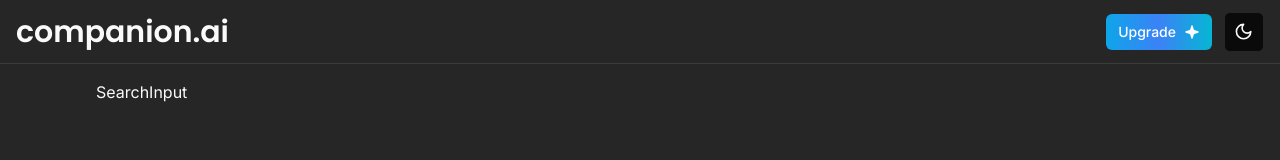
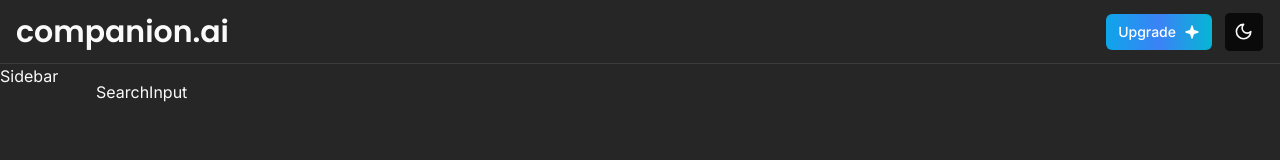
Before and after one commit to Zaid-maker/companion-ai, a Next.js app: page / in a window 1280 px wide. Shown: the top 160 px of the page. Built offline with nearby package versions, Linux system fonts and the light colour scheme.

Commit message:
add `Sidebar` component and cleanup root app layout

```diff
--- a/app/(root)/layout.tsx
+++ b/app/(root)/layout.tsx
@@ -1,15 +1,5 @@
+import { Sidebar } from "@/components/sidebar";
 import { Navbar } from "@/components/navbar";
-import type { Metadata } from "next";
-import { Inter } from "next/font/google";
-
-import "../globals.css";
-
-const inter = Inter({ subsets: ["latin"] });
-
-export const metadata: Metadata = {
-  title: "Companion AI",
-  description: "You customized companion AI platform",
-};
 
 export default function RootLayout({
   children,
@@ -20,7 +10,7 @@ export default function RootLayout({
     <div className="h-full">
       <Navbar />
       <div className="hidden md:flex mt-16 h-full w-20 flex-col fixed inset-y-0">
-        {/*<Sidebar />*/}
+        <Sidebar />
       </div>
       <main className="md:pl-20 pt-16 h-full">{children}</main>
     </div>
--- /dev/null
+++ b/components/sidebar.tsx
@@ -0,0 +1,5 @@
+import React from "react";
+
+export const Sidebar = () => {
+  return <div>Sidebar</div>;
+};
```
